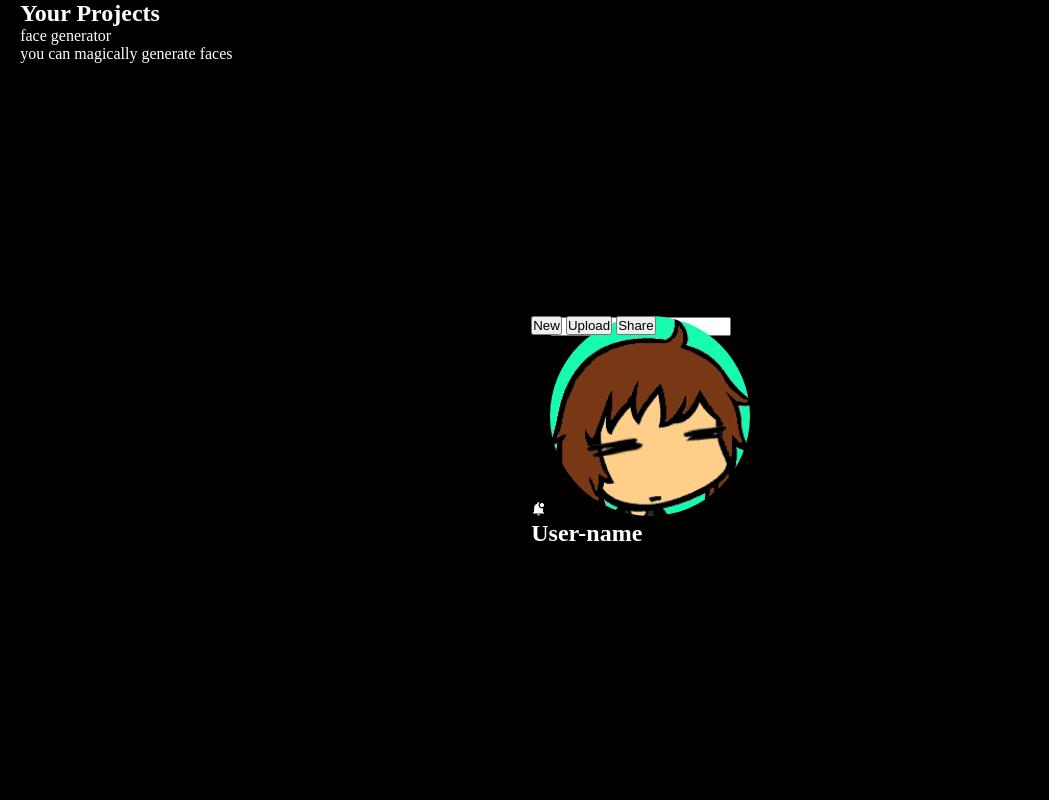
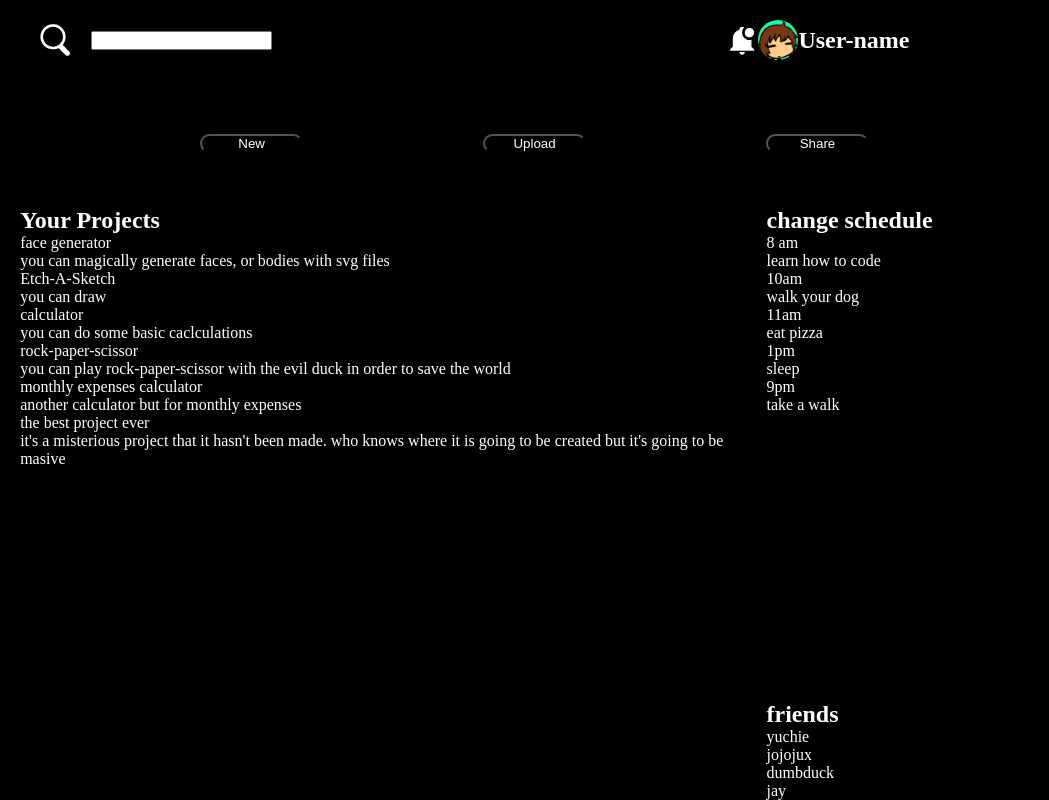
Before and after one commit to gabbeeto/OdinProject-adminDashboard, a plain HTML site: page index.html in a window 1280 px wide. Shown: the full height of the page, 231-1280 px from the left. Drawn offline with Linux system fonts and the light colour scheme.

Commit message:
make it look like an actual admin dashboard

```diff
--- a/index.html
+++ b/index.html
@@ -77,11 +77,71 @@
 <h2>Your Projects</h2>
 <dl>
 <dt>face generator</dt>
-<dl>you can magically generate faces</dl>
+<dl>you can magically generate faces, or bodies with svg files</dl>
+
+<dt>Etch-A-Sketch</dt>
+<dl>you can draw</dl>
+
+
+<dt>calculator</dt>
+<dl>you can do some basic caclculations</dl>
+
+<dt>rock-paper-scissor</dt>
+<dl>you can play rock-paper-scissor with the evil duck in order to save the world</dl>
+
+
+<dt>monthly expenses calculator</dt>
+<dl>another calculator but for monthly expenses</dl>
+
+
+<dt>the best project ever</dt>
+<dl>it's a misterious project that it hasn't been made. who knows where it is going to be created but it's going to be masive</dl>
+
 </dl>
 
 </section>
 
+<section>
+<h2>change schedule</h2>
+<dl>
+
+<dt>8 am</dt>
+<dd>learn how to code</dd>
+
+<dt>10am</dt>
+<dd>walk your dog</dd>
+
+
+<dt>11am</dt>
+<dd>eat pizza</dd>
+
+
+<dt>1pm</dt>
+<dd>sleep</dd>
+
+
+<dt>9pm</dt>
+<dd>take a walk</dd>
+
+
+</dl>
+
+</section>
+
+
+<section>
+<h2>friends</h2>
+<ul>
+
+<li>yuchie</li>
+<li>jojojux</li>
+<li>dumbduck</li>
+<li>jay</li>
+
+</ul>
+
+
+</section>
 	</main>
 </body>
 </html>
--- a/mainElement.css
+++ b/mainElement.css
@@ -1,22 +1,67 @@
 main{
+width: 100%;
+height: 100vh;
 display:grid;
+gap: 2px;
+grid-template: 'search profile profile '10vh 'buttons buttons buttons' 0.5fr 'project project schedule' 2fr 'project project friend' / 55vw 3vw 1fr ;
 }
 
 main > section:first-of-type{
 grid-area: search;
+display: flex;
+justify-content: start;
+align-items: center;
 }
 
 
 main > section:nth-of-type(2){
 grid-area: profile;
+display: flex;
+justify-content: flex-start;
+align-items:center;
 }
+
 
 main > section:nth-of-type(2) > img{
 border-radius: 100px;
+height: 50%;
 }
 
 
 
 main > section:nth-of-type(3){
-grid-area: button;
+grid-area: buttons;
+display: flex;
+justify-content: space-evenly;
+align-self: center;
 }
+
+
+main > section:nth-of-type(3) > *{
+height: 25%;
+width: 10%;
+background-color: var(--black);
+color: var(--white);
+border-radius: 20px;
+text-align: center;
+}
+
+
+main > section:nth-of-type(4){
+grid-area: project;
+}
+
+
+main > section:nth-of-type(5){
+grid-area: schedule;
+}
+
+
+main > section:nth-of-type(6){
+grid-area: friend;
+}
+
+
+main > section:nth-of-type(6) > ul {
+list-style: none;
+}
--- a/mainStructure.css
+++ b/mainStructure.css
@@ -17,12 +17,12 @@ background-color: var(--black);
 color: var(--white);
 display: grid;
 grid-template: 'header main' 1fr / 1fr 5fr;
-width: 100vw;
 height: 100vh;
 }
 
 header{
 grid-area: header;
+height: 100vh;
 }
 
 header > ul{
--- a/svg.css
+++ b/svg.css
@@ -29,13 +29,20 @@ fill:#fcfcfc
 /*magnifying glass section*/
 
 main > section > svg:first-of-type{
-width: 15px;
-height: 15px;
+width: 10%;
+height: 40%;
 }
 
 
 
 /*bell section*/
+
+
+main > section > svg:nth-of-type(2){
+width: 10%;
+height: 40%;
+}
+
 .white{
 fill: white;
 }
```
